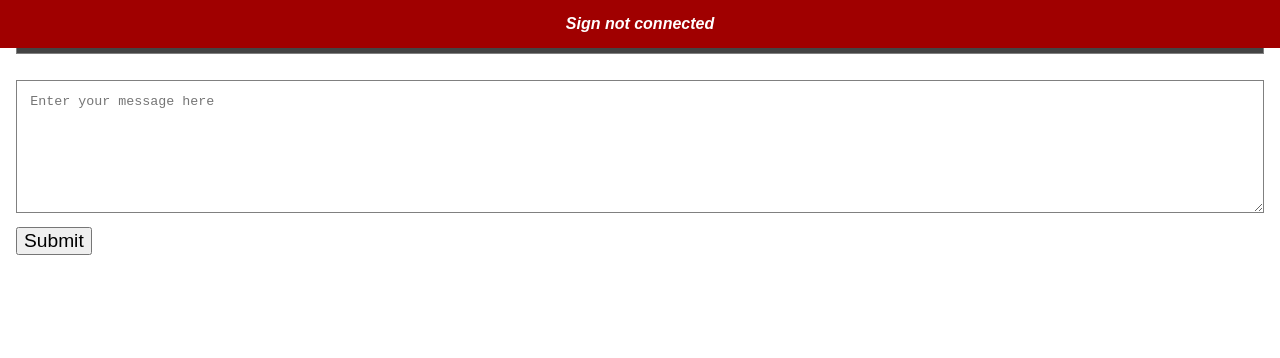
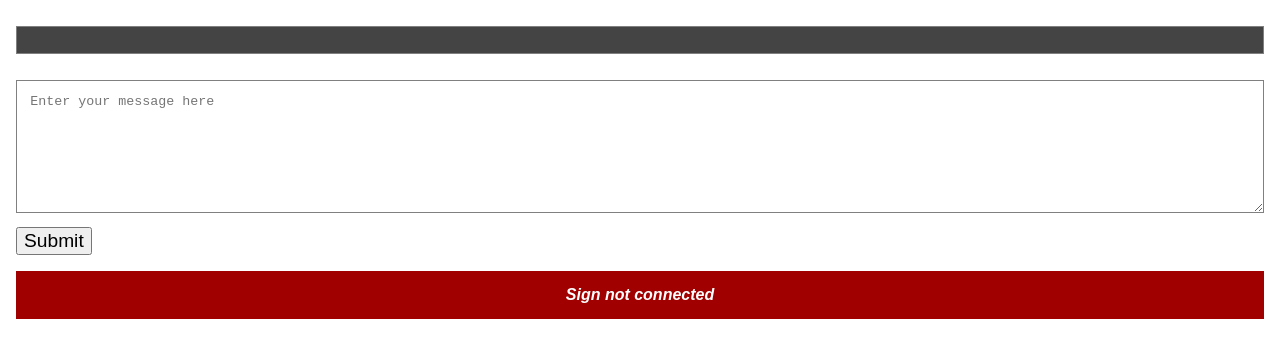
Before and after one commit to parogers/pl-sign-server, a Vue app in the folder web-sign-client/: page / in a window 1280 px wide. Shown: the top 358 px of the page. Built offline with nearby package versions, Linux system fonts and the light colour scheme; no server answers; the HTML template or start-up script is replaced by a standard one.

Commit message:
fix: move sign connection warning

```diff
--- a/web-sign-client/src/App.vue
+++ b/web-sign-client/src/App.vue
@@ -59,10 +59,6 @@ function onPost() {
 </script>
 
 <template>
-    <div v-if="!connected" class="disconnected">
-        Sign not connected
-    </div>
-
     <main>
         <pre>{{ preview }}</pre>
 
@@ -73,6 +69,10 @@ function onPost() {
             <button @click="onPost()">
                 Submit
             </button>
+        </div>
+
+        <div v-if="!connected" class="disconnected">
+            Sign not connected
         </div>
     </main>
 </template>
@@ -109,18 +109,15 @@ main {
 }
 
 .disconnected {
-    position: absolute;
     display: flex;
     align-items: center;
     justify-content: center;
-    top: 0;
-    left: 0;
-    right: 0;
     height: 2em;
     font-style: italic;
     background: #a00000;
     color: white;
     padding: 0.5em;
+    margin-top: 1em;
     font-weight: bold;
 }
 
```
